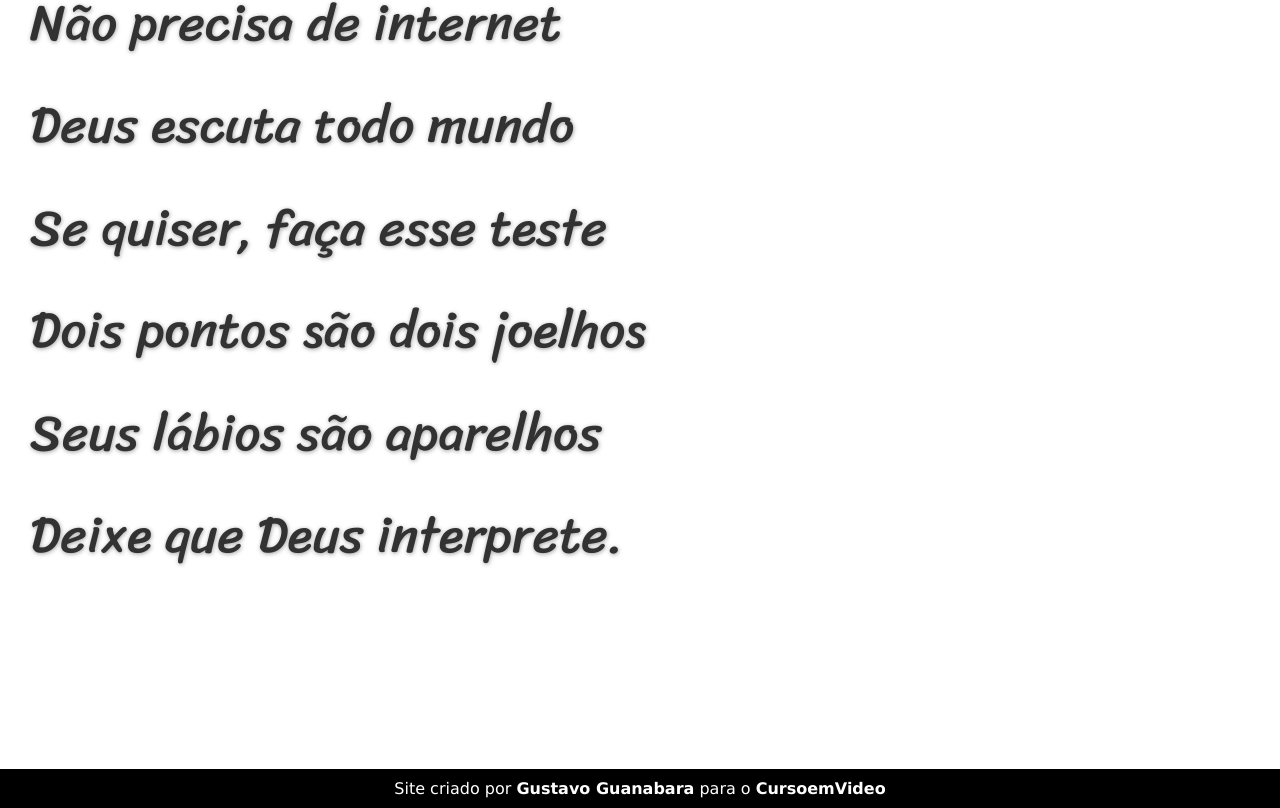
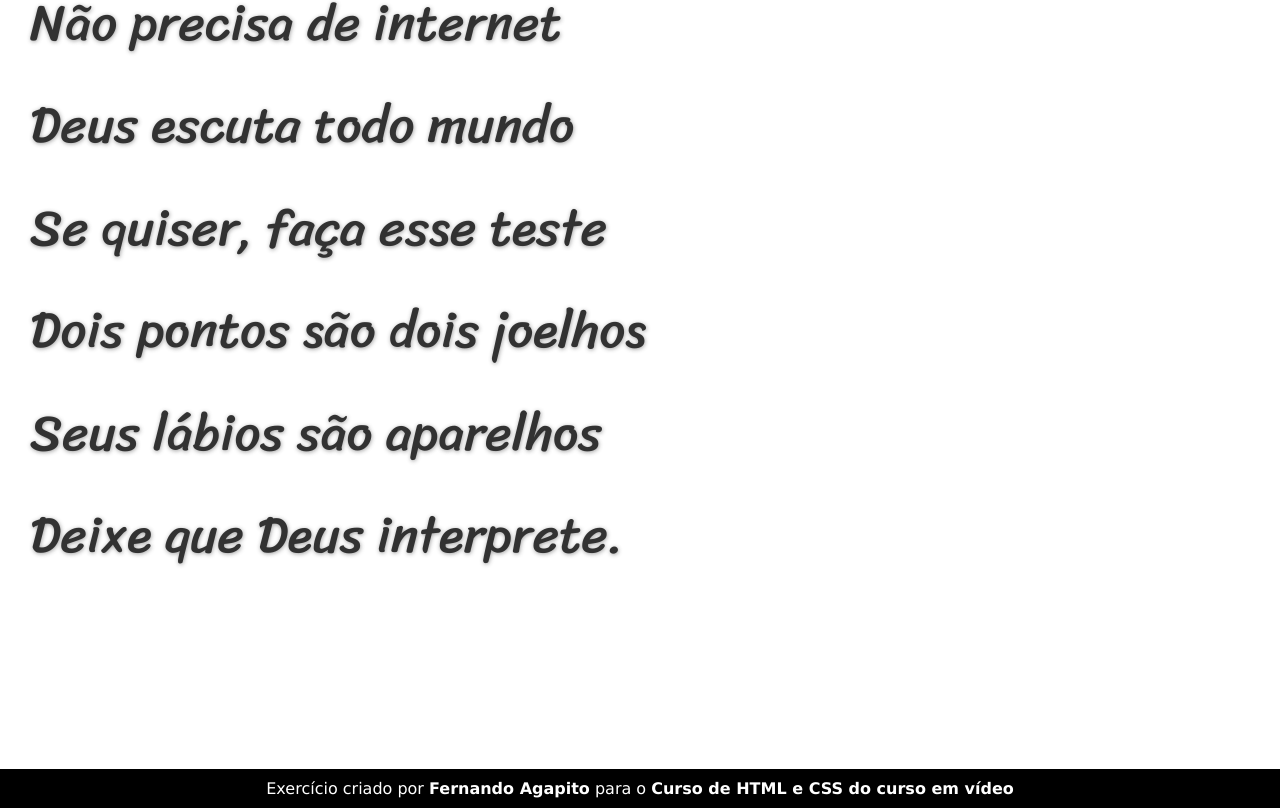
Before and after one commit to AgapitoFernando/Projeto-Cordel, a plain HTML site: page index.html in a window 1280 px wide. Shown: the part 5841-6649 px from the top of the page. Drawn offline with Linux system fonts and the light colour scheme.

Commit message:
Update index.html

```diff
--- a/index.html
+++ b/index.html
@@ -94,7 +94,7 @@
     </section>
 
     <footer>
-        <p>Site criado por <a href="https://gustavoguanabara.github.io" target="_blank">Gustavo Guanabara</a> para o <a href="https://www.cursoemvideo.com" target="_blank">CursoemVideo</a></p>
+        <p>Exercício criado por <a href="https://github.com/AgapitoFernando" target="_blank">Fernando Agapito</a> para o <a href="https://github.com/AgapitoFernando" target="_blank">Curso de HTML e CSS do curso em vídeo</a></p>
     </footer>
 </body>
 </html>
```
